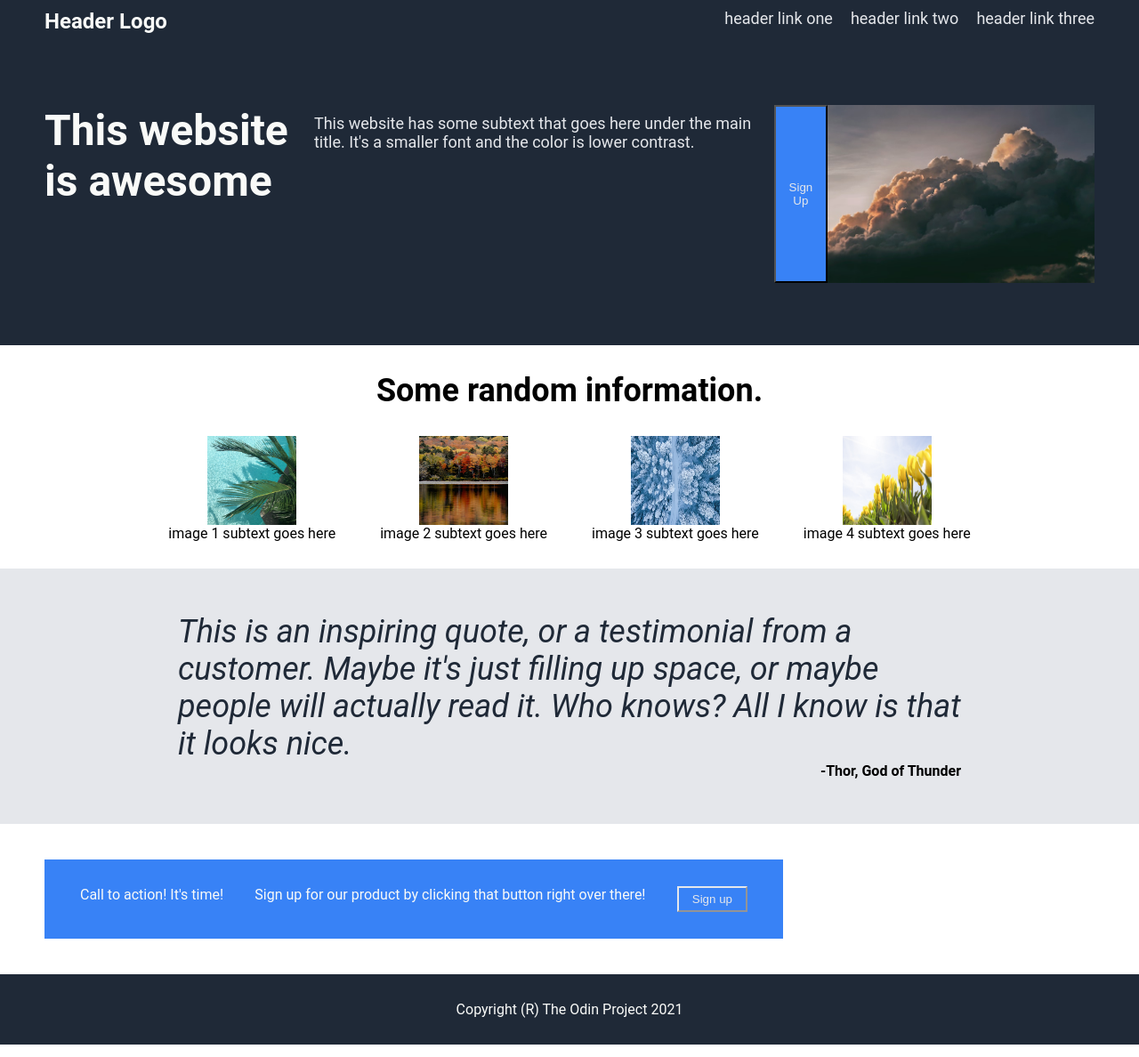
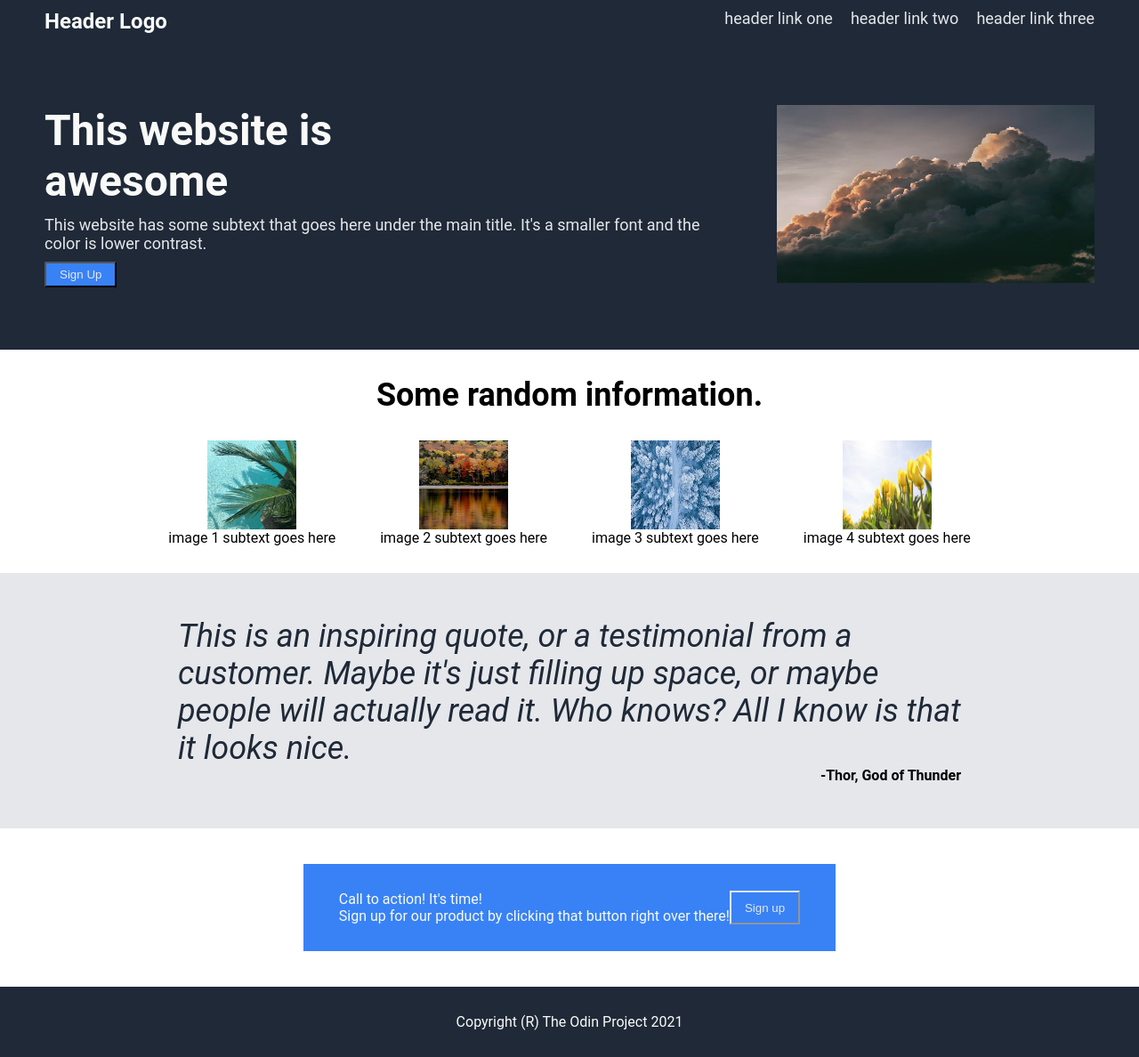
Before and after one commit to PLKim3416/top-landing-page-project, a plain HTML site: page index.html in a window 1280 px wide. Shown: the whole page at 89% size. Drawn offline with Linux system fonts and the light colour scheme.

Commit message:
Create necessary containers for flex

```diff
--- a/index.html
+++ b/index.html
@@ -19,9 +19,11 @@
         </div>
 
         <div class="body1">
+            <div class="group">
                 <div class="header">This website is awesome</div>
                 <div class="text">This website has some subtext that goes here under the main title. It's a smaller font and the color is lower contrast.</div>
                 <button class="sign-up">Sign Up</button>
+            </div>
             <img src="./images/main-image.jpg" alt="this is a placeholder for an image">
         </div>
 
@@ -51,13 +53,15 @@
             <div class="quote">This is an inspiring quote, or a testimonial from a customer. Maybe it's just filling up space, or maybe people will actually read it. Who knows? All I know is that it looks nice.</div>
             <div class="quoter">-Thor, God of Thunder</div>
         </div>
-
+        <div class="centerb4">
             <div class="body4">
+                <div class="group">
                     <div class="header">Call to action! It's time!</div>
                     <div class="text">Sign up for our product by clicking that button right over there!</div>
+                </div>
                 <button class="sign-up">Sign up</button>
             </div>
-
+        </div>
         <div class="footer">
             Copyright (R) The Odin Project 2021
         </div>
```
Lines whose indentation alone changed are shown as unchanged.
